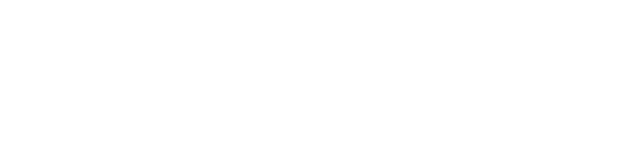
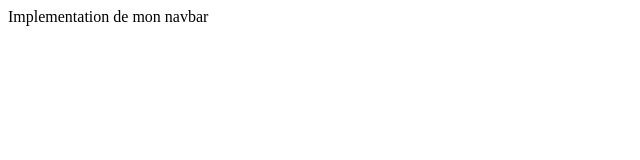
Before and after one commit to GaiusYan/test-git, a plain HTML site: page index.html in a window 1280 px wide. Shown: the whole page, without its empty margins (0-640 px from the left). Drawn offline with Linux system fonts and the light colour scheme.

Commit message:
Implementation nav is done

```diff
--- a/index.html
+++ b/index.html
@@ -6,6 +6,8 @@
     <title>Document</title>
 </head>
 <body>
-
+    <nav class="nav nav-bar">
+        Implementation de mon navbar
+    </nav>
 </body>
 </html>
```
